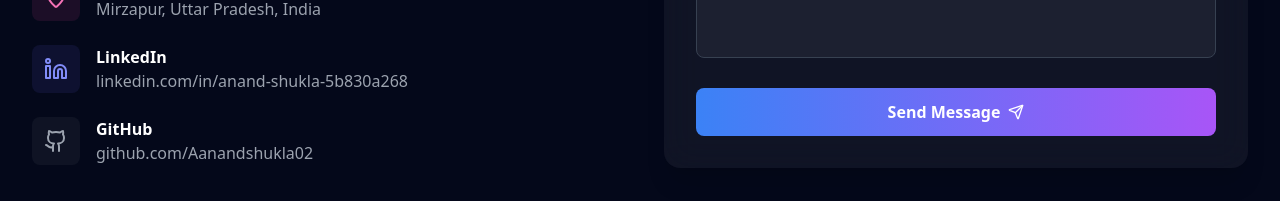
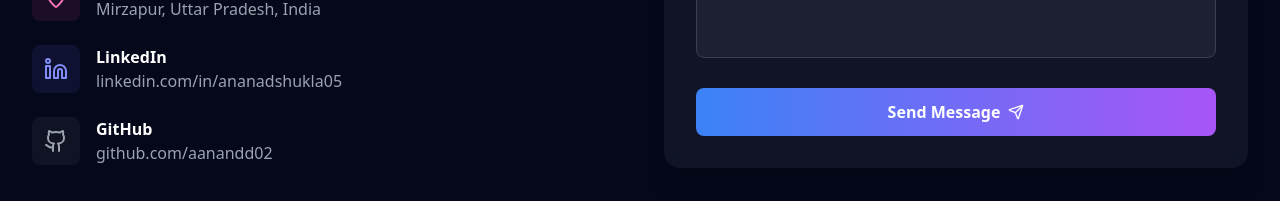
Before and after one commit to Aanandshukla02/My-PortFolio, a React (Vite) app: page /contact in a window 1280 px wide. Shown: the part 587-788 px from the top of the page. Built offline with nearby package versions, Linux system fonts and the light colour scheme.

Commit message:
Update Contact.jsx

```diff
--- a/src/pages/Contact/Contact.jsx
+++ b/src/pages/Contact/Contact.jsx
@@ -1,4 +1,4 @@
-import React, { useState, useEffect } from "react";
+import React, { useState } from "react";
 import { Send, Phone, MapPin, Mail, Linkedin, Github } from "lucide-react";
 
 export default function Contact() {
@@ -103,6 +103,7 @@ export default function Contact() {
               </div>
 
               <div className="space-y-6">
+                {/* Email */}
                 <div className="flex items-center space-x-4">
                   <div className="bg-purple-500/10 p-3 rounded-lg">
                     <Mail className="w-6 h-6 text-purple-400" />
@@ -111,6 +112,8 @@ export default function Contact() {
                     <h3 className="font-semibold">Email</h3>
                     <a
                       href="mailto:aanandd9076@gmail.com"
+                      target="_blank"
+                      rel="noopener noreferrer"
                       className="text-gray-400 hover:text-purple-400 transition-colors"
                     >
                       aanandd9076@gmail.com
@@ -118,6 +121,7 @@ export default function Contact() {
                   </div>
                 </div>
 
+                {/* Phone */}
                 <div className="flex items-center space-x-4">
                   <div className="bg-blue-500/10 p-3 rounded-lg">
                     <Phone className="w-6 h-6 text-blue-400" />
@@ -126,6 +130,8 @@ export default function Contact() {
                     <h3 className="font-semibold">Phone</h3>
                     <a
                       href="tel:+919076823328"
+                      target="_blank"
+                      rel="noopener noreferrer"
                       className="text-gray-400 hover:text-blue-400 transition-colors"
                     >
                       +91-9076823328
@@ -133,6 +139,7 @@ export default function Contact() {
                   </div>
                 </div>
 
+                {/* Location */}
                 <div className="flex items-center space-x-4">
                   <div className="bg-pink-500/10 p-3 rounded-lg">
                     <MapPin className="w-6 h-6 text-pink-400" />
@@ -143,6 +150,7 @@ export default function Contact() {
                   </div>
                 </div>
 
+                {/* LinkedIn */}
                 <div className="flex items-center space-x-4">
                   <div className="bg-indigo-500/10 p-3 rounded-lg">
                     <Linkedin className="w-6 h-6 text-indigo-400" />
@@ -155,11 +163,12 @@ export default function Contact() {
                       rel="noopener noreferrer"
                       className="text-gray-400 hover:text-indigo-400 transition-colors"
                     >
-                      linkedin.com/in/anand-shukla-5b830a268
+                      linkedin.com/in/ananadshukla05
                     </a>
                   </div>
                 </div>
 
+                {/* GitHub */}
                 <div className="flex items-center space-x-4">
                   <div className="bg-gray-500/10 p-3 rounded-lg">
                     <Github className="w-6 h-6 text-gray-400" />
@@ -172,7 +181,7 @@ export default function Contact() {
                       rel="noopener noreferrer"
                       className="text-gray-400 hover:text-gray-200 transition-colors"
                     >
-                      github.com/Aanandshukla02
+                      github.com/aanandd02
                     </a>
                   </div>
                 </div>
```
